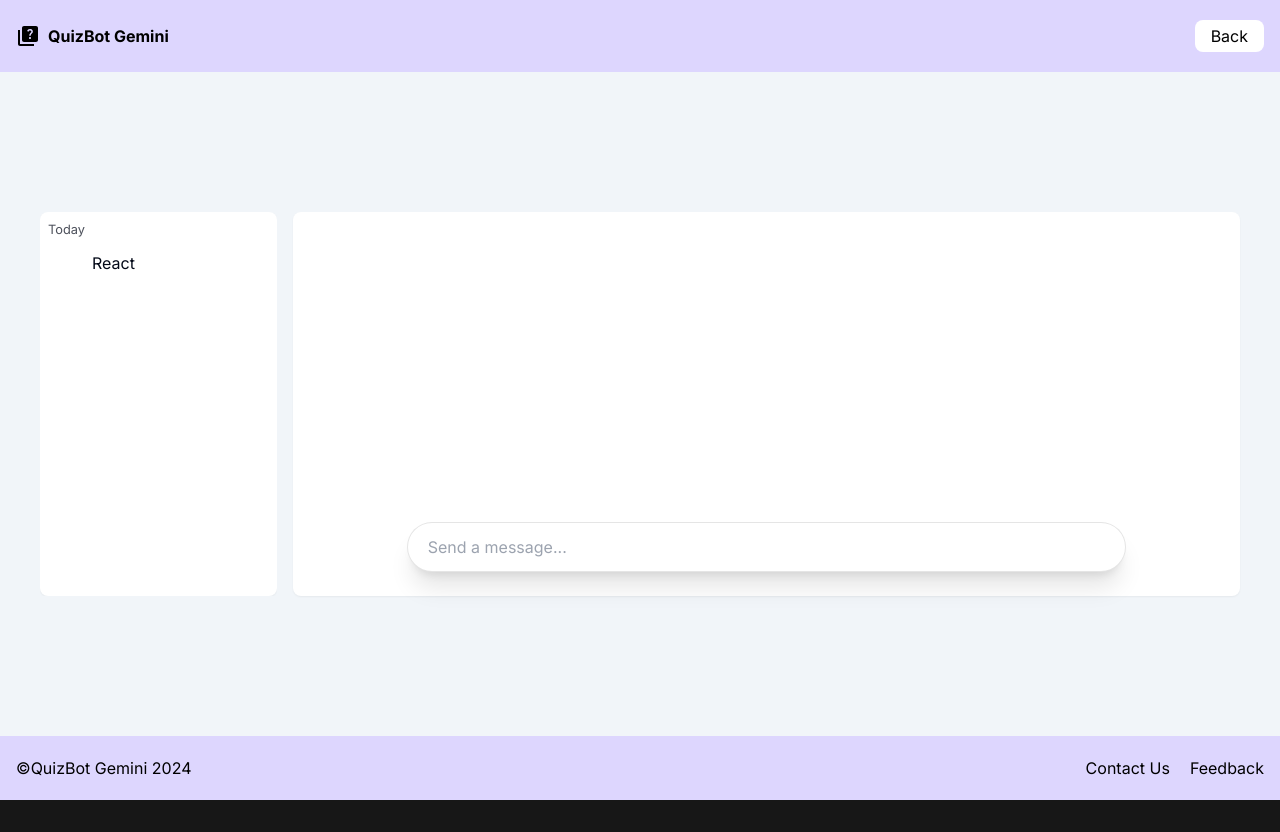
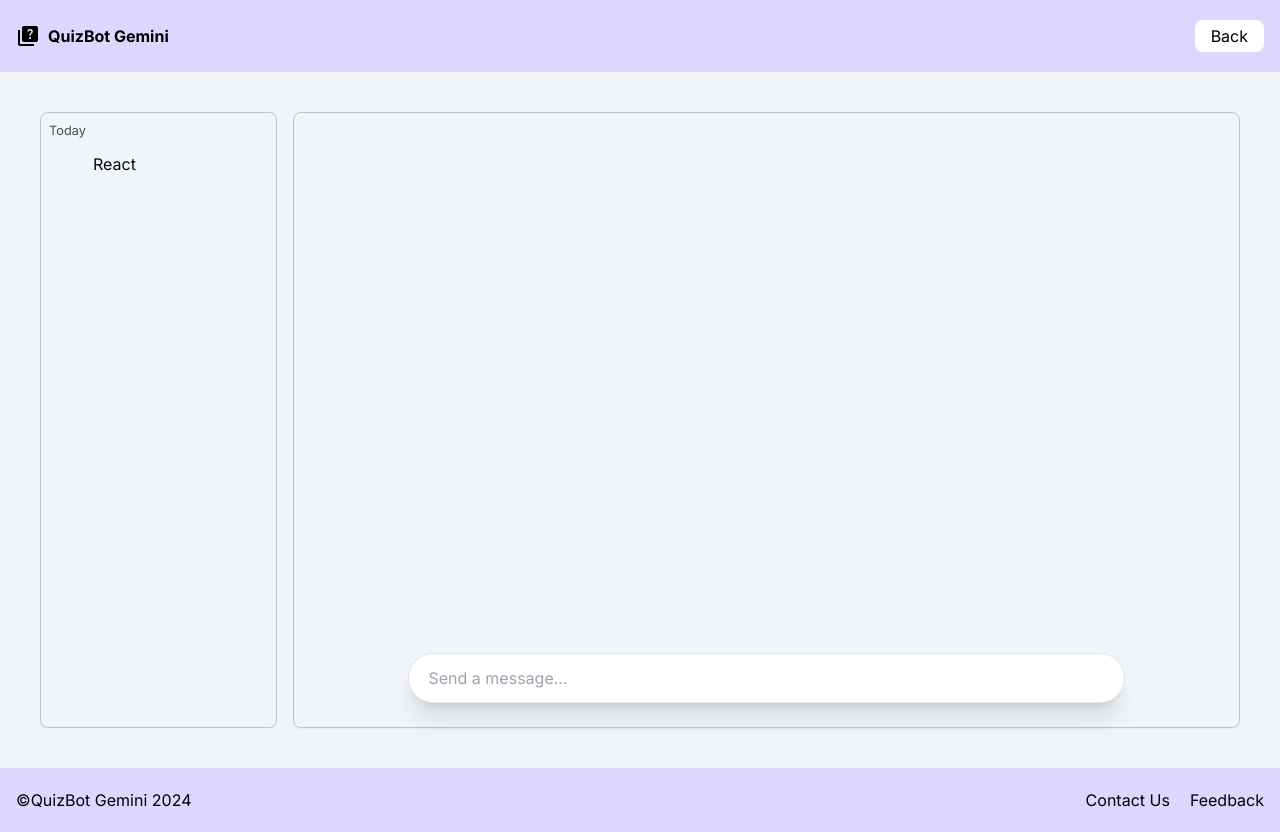
Before and after one commit to rukaiah-edhah/QuizBotGemini, a Next.js app in the folder quiz-bot-gemini/: page /chat in a window 1280 px wide. Before the commit the page ends 800 px from the top, so only its background shows below. Built offline with nearby package versions, Linux system fonts and the light colour scheme.

Commit message:
chat page responsive (not optimal)

```diff
--- a/quiz-bot-gemini/app/chat/page.tsx
+++ b/quiz-bot-gemini/app/chat/page.tsx
@@ -5,15 +5,15 @@ import Footer from "@/components/Chatpage/Footer";
 
 export default function Chatpage(){
     return(
-        <main className="flex flex-col min-h-screen items-center justify-between space-y-0 bg-slate-100 ">
+        <main className="flex flex-col min-h-84 items-center justify-between space-y-0 bg-slate-100 ">
             <Navbar />
                 <div className="flex flex-row p-5 lg:p-10 gap-4 z-10 items-center justify-between w-full">
                     {/* Must Debug for correct height, everything else is fine */}
-                    <div className="mx-auto h-96 flex-col hidden lg:flex lg:w-1/5">
+                    <div className="mx-auto h-[77dvh] flex-col hidden lg:flex lg:w-1/5">
                       <ChatHistory />
                     </div>
 
-                    <div className="w-full mx-auto h-96 lg:w-4/5 flex-grow flex-col flex">
+                    <div className="w-full mx-auto h-[78dvh] lg:h-[77dvh] lg:w-4/5 flex-grow flex-col flex">
                         <Chat />
                     </div>
                 </div>
--- a/quiz-bot-gemini/components/Chatpage/Chat.tsx
+++ b/quiz-bot-gemini/components/Chatpage/Chat.tsx
@@ -9,7 +9,7 @@ export default function Chat(){
 
     return(
         <>
-            <Card className="w-full h-full border-none flex flex-col justify-end">
+            <Card className="w-full h-full border border-black/20 bg-inherit flex flex-col justify-end">
                 <div className="flex-1"></div>
                 <CardContent className="">
                     <ChatInput />
--- a/quiz-bot-gemini/components/Chatpage/Chathistory.tsx
+++ b/quiz-bot-gemini/components/Chatpage/Chathistory.tsx
@@ -12,7 +12,7 @@ export default function ChatHistory(){
     return(
         <>
             <div className="flex flex-col overflow-auto h-full">
-                <Card className="w-full h-full border-none flex flex-col p-2 overflow-auto">
+                <Card className="w-full h-full border bg-inherit border-black/20 flex flex-col p-2 overflow-auto">
                     <small className="opacity-70">Today</small>
                     <CardContent>
                         {list_items.map((l) => (
```
